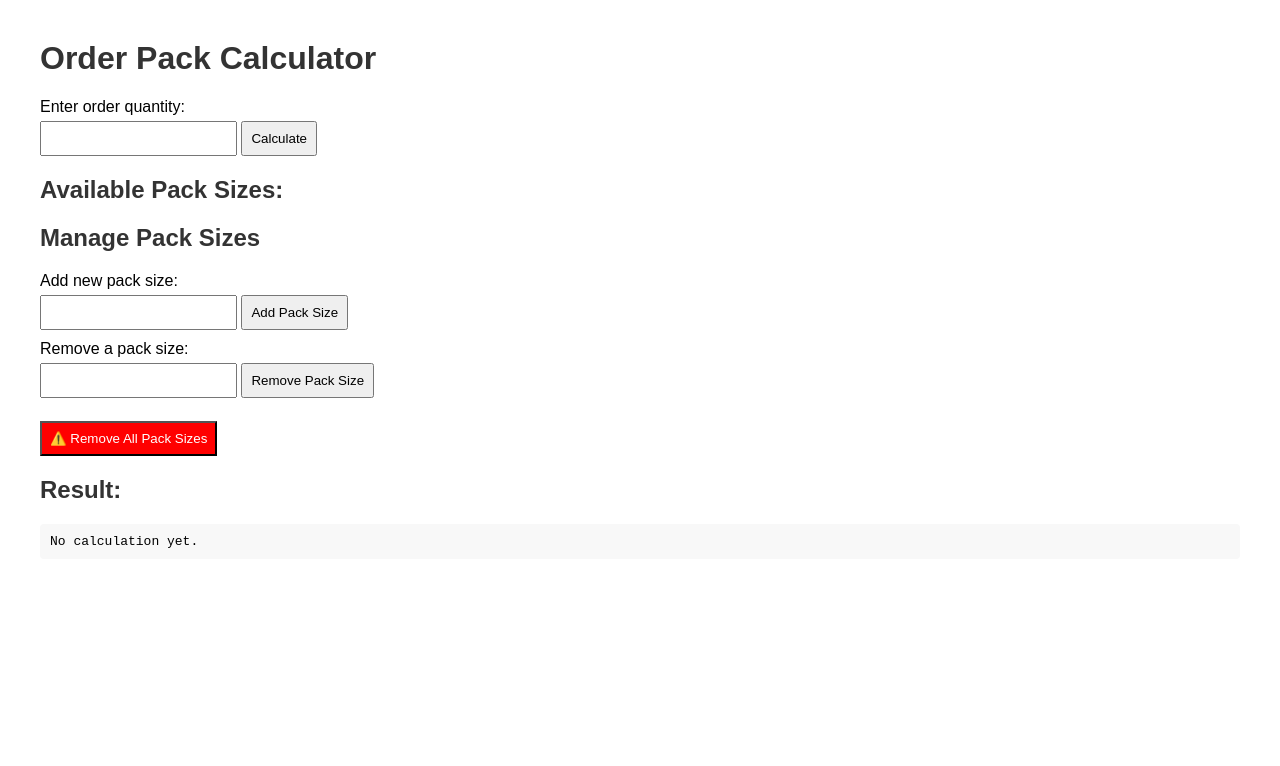
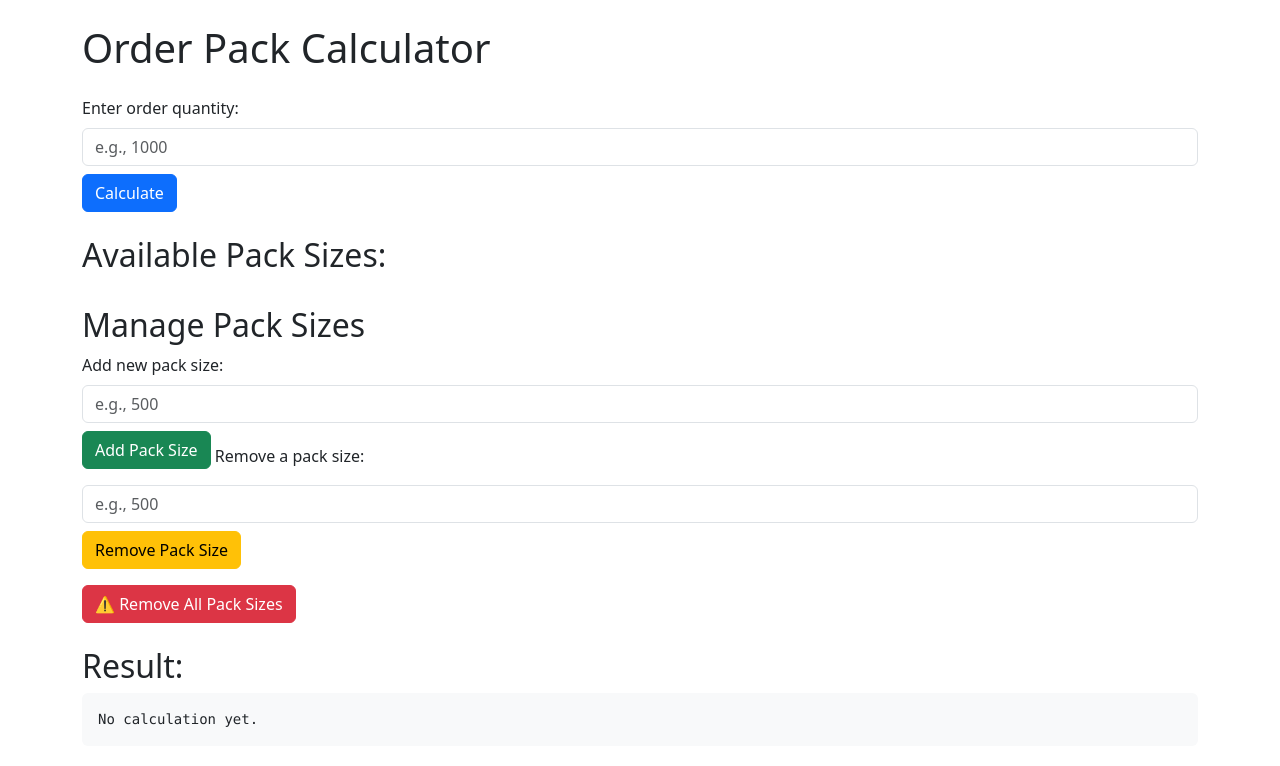
Before and after one commit to adamszpilewicz/calculator-app, a plain HTML site: page static/index.html in a window 1280 px wide. Drawn offline with nearby package versions, Linux system fonts and the light colour scheme; no server answers.

Commit message:
cadd bootstrap

```diff
--- a/static/index.html
+++ b/static/index.html
@@ -3,43 +3,42 @@
 <head>
     <meta charset="UTF-8">
     <title>Order Pack Calculator</title>
-    <style>
-        body { font-family: Arial, sans-serif; margin: 40px; }
-        h1, h2 { color: #333; }
-        label { display: block; margin-top: 10px; }
-        input, button { padding: 8px; margin-top: 5px; }
-        button { cursor: pointer; }
-        #packsizes { list-style: none; padding: 0; }
-        #packsizes li { background: #f0f0f0; margin: 2px 0; padding: 4px 8px; border-radius: 4px; }
-        pre { background: #f8f8f8; padding: 10px; border-radius: 4px; }
-    </style>
+    <!-- Bootstrap CSS -->
+    <link href="https://cdn.jsdelivr.net/npm/bootstrap@5.3.3/dist/css/bootstrap.min.css" rel="stylesheet">
 </head>
-<body>
-<h1>Order Pack Calculator</h1>
+<body class="container my-4">
 
-<label for="quantity">Enter order quantity:</label>
-<input type="number" id="quantity" />
-<button id="calculate">Calculate</button>
+<h1 class="mb-4">Order Pack Calculator</h1>
 
-<h2>Available Pack Sizes:</h2>
-<ul id="packsizes"></ul>
+<div class="mb-4">
+    <label for="quantity" class="form-label">Enter order quantity:</label>
+    <input type="number" id="quantity" class="form-control mb-2" placeholder="e.g., 1000">
+    <button id="calculate" class="btn btn-primary">Calculate</button>
+</div>
 
+<div class="mb-4">
+    <h2>Available Pack Sizes:</h2>
+    <ul id="packsizes" class="list-group"></ul>
+</div>
 
+<div class="mb-4">
+    <h2>Manage Pack Sizes</h2>
+    <label for="newSize" class="form-label">Add new pack size:</label>
+    <input type="number" id="newSize" class="form-control mb-2" placeholder="e.g., 500">
+    <button id="addSize" class="btn btn-success mb-3">Add Pack Size</button>
 
-<h2>Manage Pack Sizes</h2>
-<label for="newSize">Add new pack size:</label>
-<input type="number" id="newSize" />
-<button id="addSize">Add Pack Size</button>
+    <label for="deleteSize" class="form-label">Remove a pack size:</label>
+    <input type="number" id="deleteSize" class="form-control mb-2" placeholder="e.g., 500">
+    <button id="removeSize" class="btn btn-warning mb-3">Remove Pack Size</button>
 
-<label for="deleteSize">Remove a pack size:</label>
-<input type="number" id="deleteSize" />
-<button id="removeSize">Remove Pack Size</button>
+    <br>
+    <button id="removeAllSizes" class="btn btn-danger">⚠️ Remove All Pack Sizes</button>
+</div>
 
-<br><br>
-<button id="removeAllSizes" style="background: red; color: white;">⚠️ Remove All Pack Sizes</button>
-
-<h2>Result:</h2>
-<pre id="result">No calculation yet.</pre>
+<div class="mb-4">
+    <h2>Result:</h2>
+    <pre id="result" class="bg-light p-3 rounded">No calculation yet.</pre>
+</div>
 
 <script src="/static/app.js"></script>
 </body>
```
